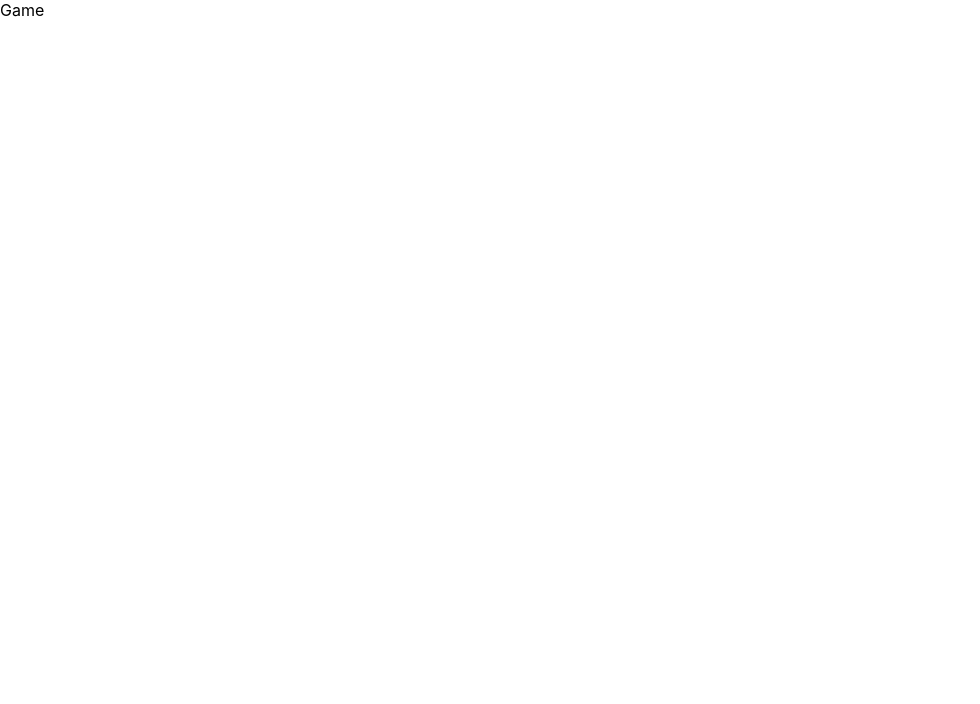
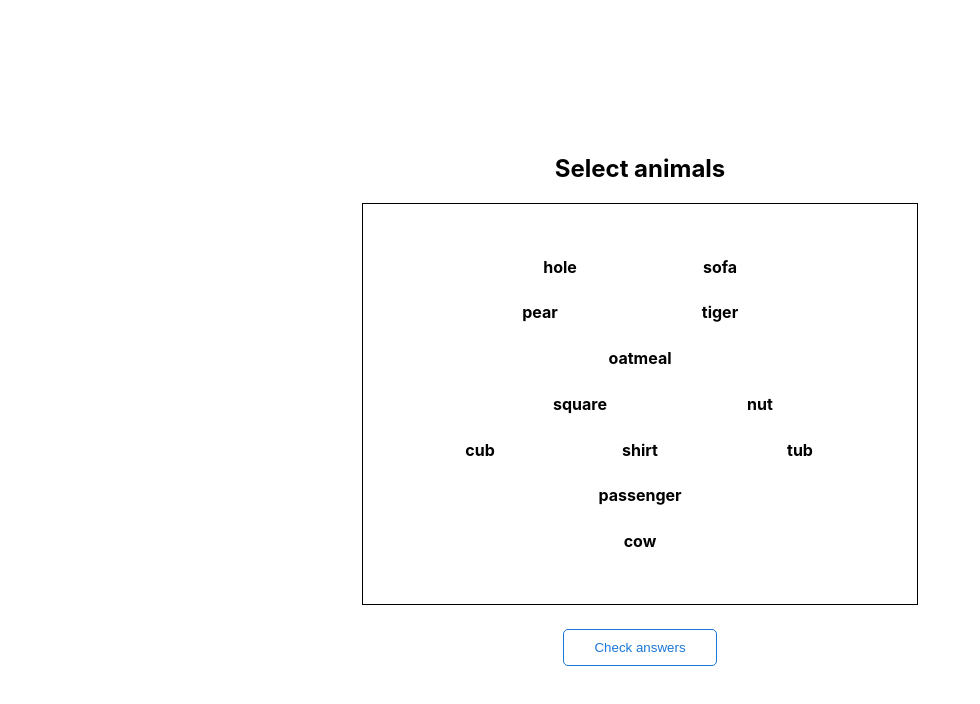
Before and after one commit to d-wasilewski/wordcloud, a React (Create React App) app: page /game in a window 1280 px wide. Shown: the top 704 px of the page, without its empty margins (0-980 px from the left). Built offline with nearby package versions, Linux system fonts and the light colour scheme.

Commit message:
Add items to the main game box

```diff
--- a/src/App.scss
+++ b/src/App.scss
@@ -2,21 +2,3 @@
   text-align: center;
   height: 100vh;
 }
-
-.wrapper {
-  display: flex;
-  justify-content: center;
-  align-items: center;
-  height: 100%;
-}
-
-.box {
-  width: 37%;
-  height: 40%;
-  border: 1px solid black;
-  display: flex;
-  flex-wrap: wrap;
-  justify-content: center;
-  align-items: center;
-  padding: 40px;
-}
--- /dev/null
+++ b/src/components/Item.jsx
@@ -0,0 +1,28 @@
+import React, { useState } from "react";
+import "../styles/components/item.scss";
+
+const Item = ({ word, answers }) => {
+  const [isActive, setActive] = useState(false);
+  const isCorrect = answers.includes(word);
+
+  let answerClass = "";
+  if (answers.length && isCorrect && isActive) {
+    answerClass = "good";
+  }
+  if (answers.length && !isCorrect && isActive) {
+    answerClass = "bad";
+  }
+  return (
+    <span
+      className={`item ${isActive && "clicked"} ${answerClass}`}
+      style={{ width: word.length * 40 }}
+      onClick={() => {
+        setActive(!isActive);
+      }}
+    >
+      {word}
+    </span>
+  );
+};
+
+export default Item;
--- a/src/pages/Game.jsx
+++ b/src/pages/Game.jsx
@@ -1,22 +1,25 @@
-import React from "react";
+import React, { useState } from "react";
+import wordList from "../api.json";
+import { Button } from "../components/Button";
+import "../styles/pages/game.scss";
+import Item from "../components/Item";
 
 const Game = () => {
-  return <div>Game</div>;
-  //   <div className="wrapper">
-  //   <div className="box">
-  //     {words.all_words.map((word, i) => {
-  //       return (
-  //         <span
-  //           className="item"
-  //           style={{ width: word.length * 40 + i * 3 }}
-  //         >
-  //           {word}
-  //         </span>
-  //       );
-  //     })}
-  //     {/* {handleArrayOfWords()} */}
-  //   </div>
-  // </div>
+  const [answers, setAnswers] = useState([]);
+  const handleClick = () => {
+    setAnswers(wordList.good_words);
+  };
+  return (
+    <div className="wrapper">
+      <h2>Select animals</h2>
+      <div className="box">
+        {wordList.all_words.map((word) => {
+          return <Item word={word} key={word} answers={answers} />;
+        })}
+      </div>
+      <Button text="Check answers" onClick={handleClick} />
+    </div>
+  );
 };
 
 export default Game;
--- a/src/styles/components/button.scss
+++ b/src/styles/components/button.scss
@@ -6,7 +6,6 @@
   border: 1px solid $color-blue;
   border-radius: 5px;
   padding: 10px 30px;
-  max-width: 90px;
   cursor: pointer;
   &:hover {
     background-color: $color-gray-1;
--- /dev/null
+++ b/src/styles/components/item.scss
@@ -0,0 +1,19 @@
+@import "../utils/colors";
+
+.item {
+  font-weight: bold;
+  display: flex;
+  justify-content: center;
+}
+
+.clicked {
+  color: $color-gray-3;
+}
+
+.good {
+  background-color: "green";
+}
+
+.bad {
+  background-color: "red";
+}
--- /dev/null
+++ b/src/styles/pages/game.scss
@@ -0,0 +1,19 @@
+.wrapper {
+  display: flex;
+  justify-content: center;
+  align-items: center;
+  flex-direction: column;
+  height: 100vh;
+
+  .box {
+    width: 37%;
+    height: 40%;
+    border: 1px solid black;
+    display: flex;
+    flex-wrap: wrap;
+    justify-content: center;
+    align-items: center;
+    padding: 40px;
+    margin-bottom: 3vh;
+  }
+}
--- a/src/styles/pages/welcome.scss
+++ b/src/styles/pages/welcome.scss
@@ -1,9 +1,10 @@
 .container {
   display: flex;
-  justify-content: flex-start;
+  justify-content: center;
+  margin-bottom: 10vh;
   align-items: center;
   flex-direction: column;
-  height: 100vh;
+  height: 80vh;
   width: 100vw;
 
   .name-input {
```
